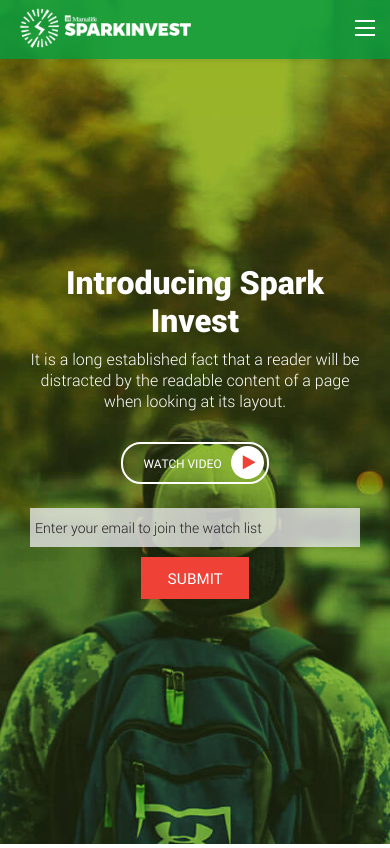
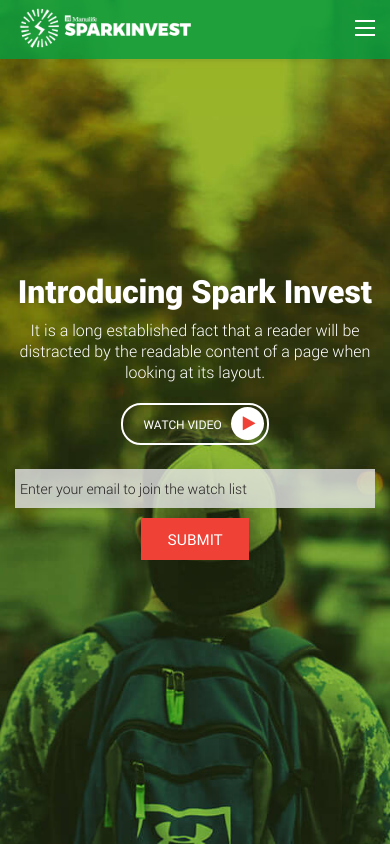
Before and after one commit to jarnielcataluna/manulife-ms, a PHP site: page / in a window 390 px wide. Shown: the top 848 px of the page. Run offline with PHP 8.4, Linux system fonts and the light colour scheme.

Commit message:
update css mobile

```diff
--- a/web/scss/_main.scss
+++ b/web/scss/_main.scss
@@ -81,12 +81,12 @@
   }
 
   .table-cell {
-  	padding-top: 70px;
-  	padding-right: 15px;
-  	padding-left: 15px;
+  	padding-top: 30px;
+  	xpadding-right: 15px;
+  	xpadding-left: 15px;
 
   	@include breakpoint(phablet) {
-  		padding-top: 30px;
+  		padding-top: 0px;
   		padding-bottom: 40px;
   	}
   }
@@ -395,7 +395,7 @@
 	}
 
 	@include breakpoint(mobile) {
-		margin-top: 30px;
+		margin-top: 20px;
 	}
 
 	span {
```
Also changed, not shown: web/css/style.css.
